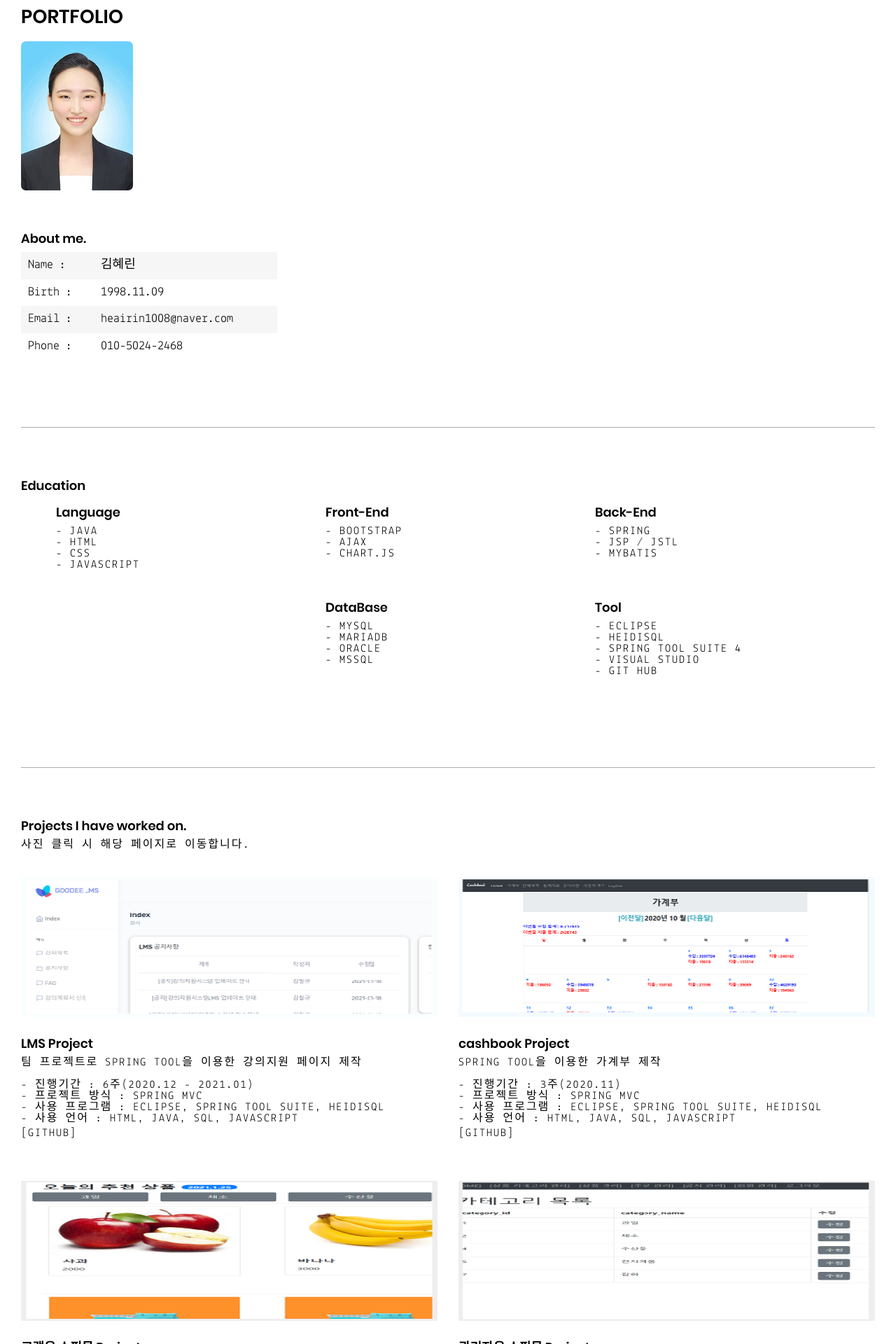
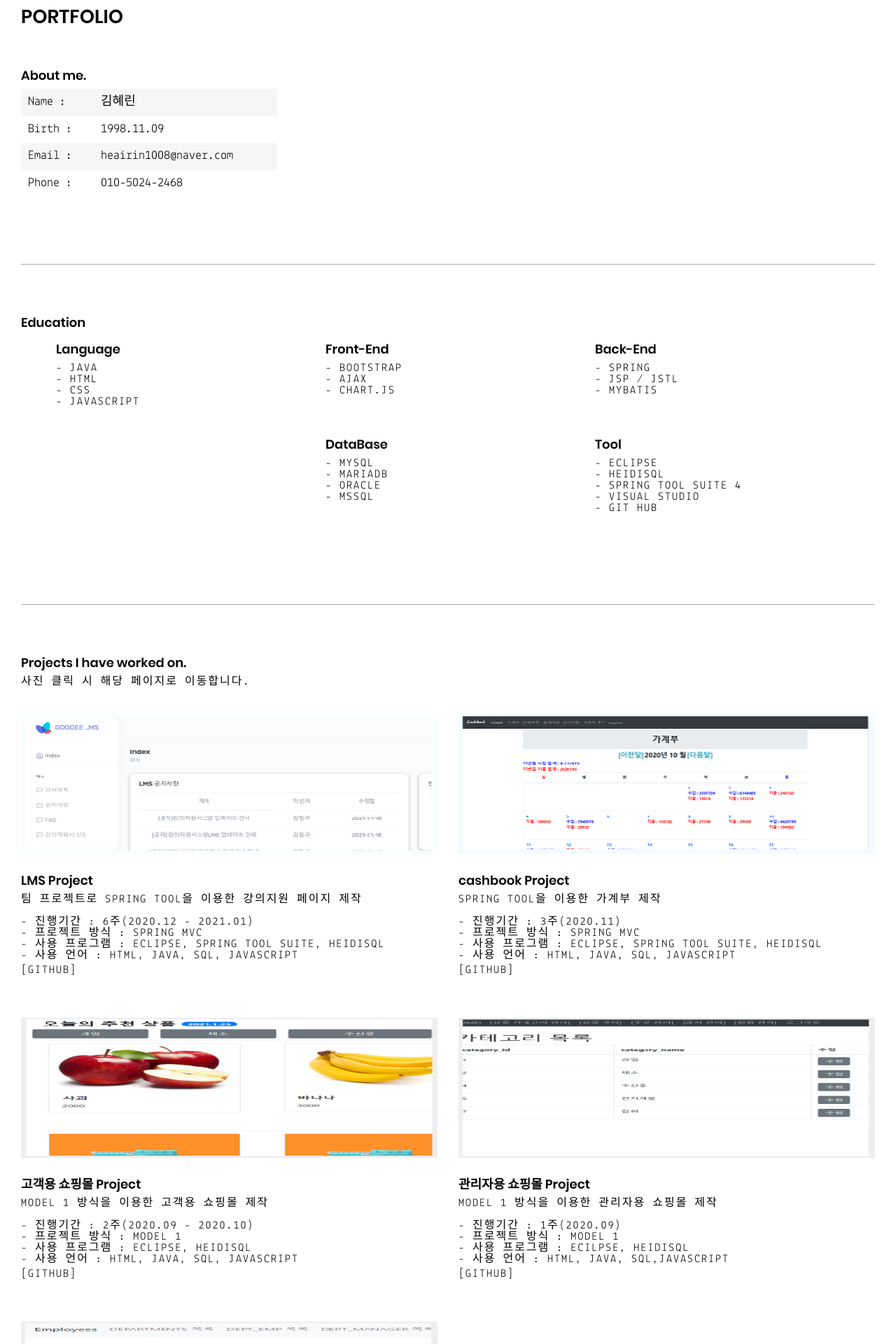
Before and after one commit to heairin1008/heairin1008.github.io, a Jekyll site: the page built from index.html, in a window 1280 px wide. Shown: the top 1920 px of the page at 70% size. Built offline with Jekyll 4.4.1, drawn with Linux system fonts in a browser that asks for light colours.

Commit message:
Update header.html

```diff
--- a/_includes/header.html
+++ b/_includes/header.html
@@ -4,8 +4,5 @@
 			<a title="{{ site.author }}" href="{{ site.baseurl | append: "/" }}">{{ site.author }}</a>
 		</h1>
 		<br>
-		<div style="margin-top:20px;">
-			<img style="border-radius:7px;" src="/assets/images/projects/self/self.jpg">
-		</div>
 	</div>
 </header>
```
